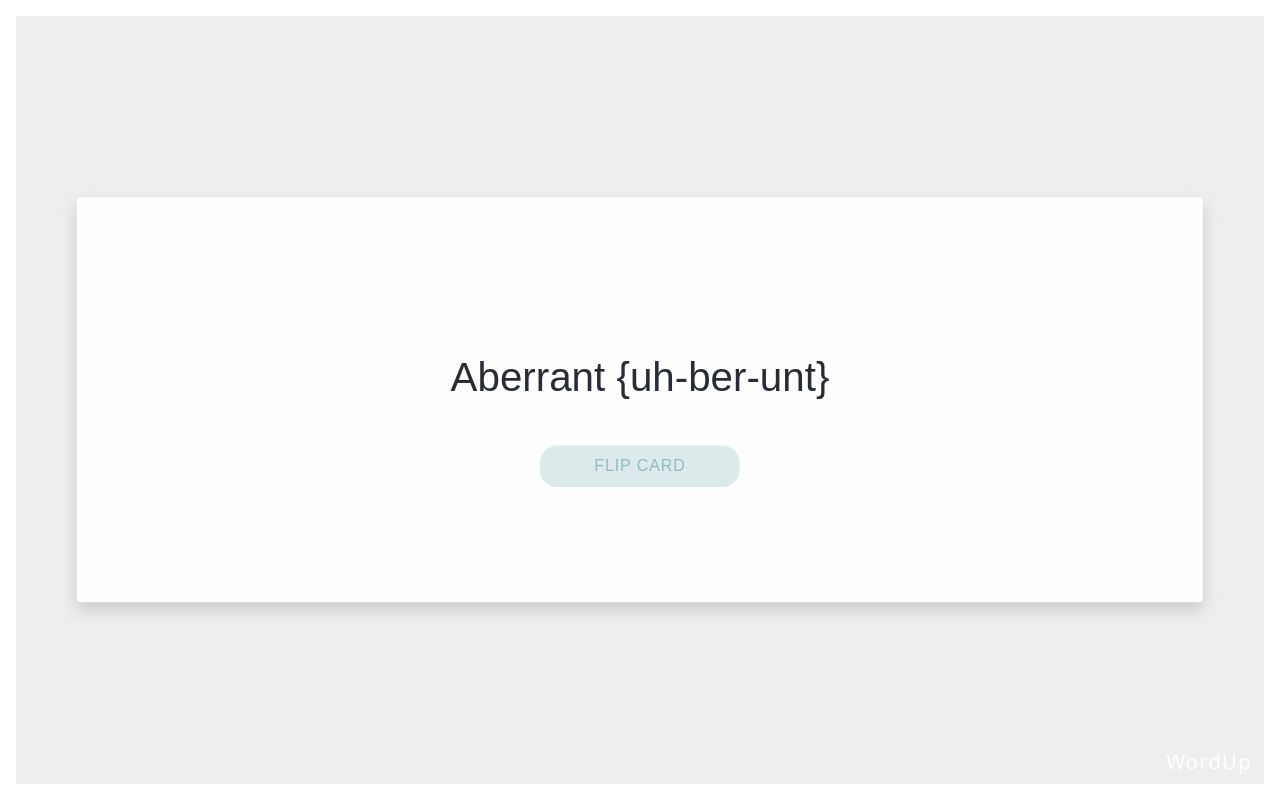
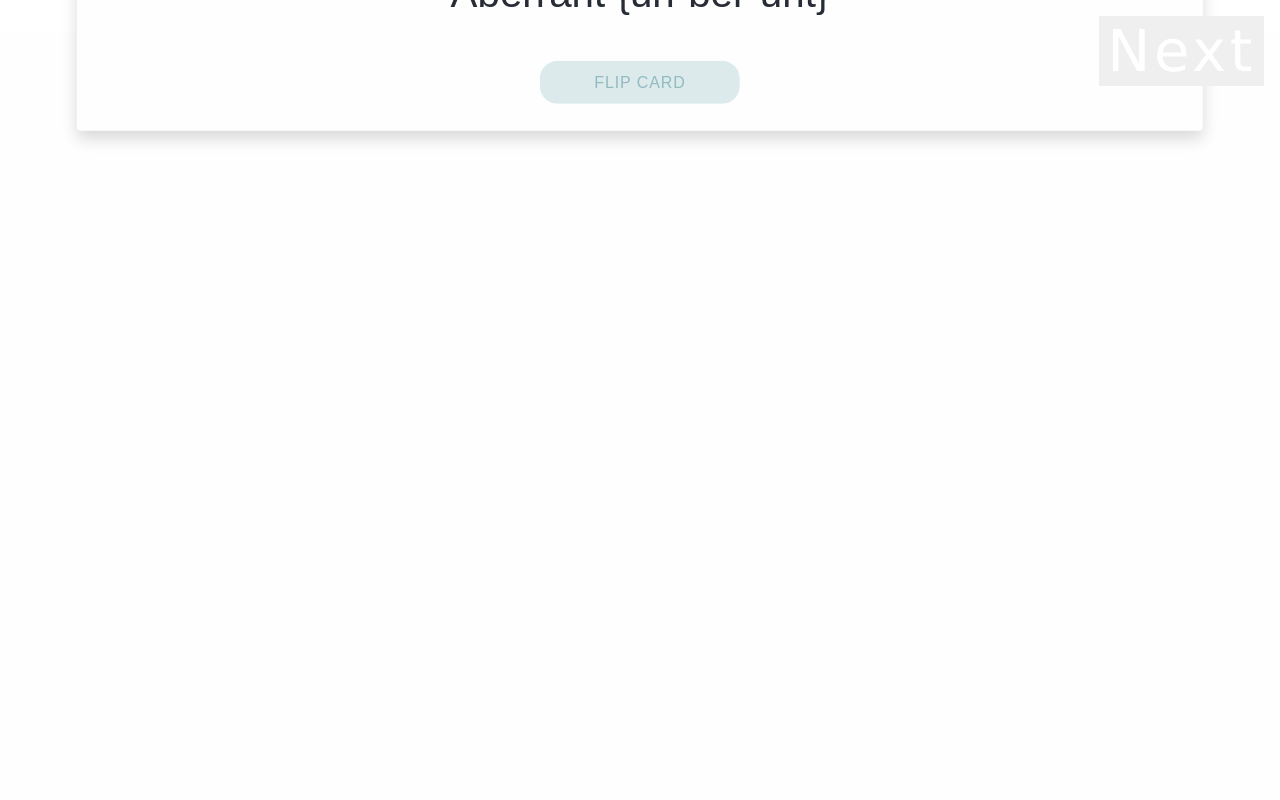
Before and after one commit to TatyCat/wordup, a React (Create React App) app: page / in a window 1280 px wide. Built offline with nearby package versions, Linux system fonts and the light colour scheme.

Commit message:
Button to show new word added

```diff
--- a/src/components/Words.js
+++ b/src/components/Words.js
@@ -29,7 +29,10 @@ class Words extends Component {
   wordSynonyms = () => {
     return `Synonyms: ${this.state.generateWord["synonyms"]}`
   }
-
+  nextWord = () => {
+    this.setState({ generateWord: this.state.greVocab[Math.floor(Math.random() * this.state.greVocab.length)] })
+    this.renderWord()
+  }
   render() {
     return (
       <>
@@ -40,6 +43,7 @@ class Words extends Component {
             <button className="btn" onClick={this.flipCard}>FLIP CARD</button>
           </section>
         </article>
+        <button className="newCardButton" onClick={this.nextWord}>Next</button>
       </>
     );
   }
--- a/src/index.css
+++ b/src/index.css
@@ -25,7 +25,7 @@ h1 {
 .logo {
   color: #fefefe !important;
   font-size: 2.5vh;
-  z-index: 10;
+  z-index: 1;
   position: absolute;
   bottom: 1.5vh;
   right: 1.5vh;
@@ -39,9 +39,8 @@ h1 {
   background-color: #EEE;
   justify-content: center;
   align-items: center;
-  height: 100%;
+  flex-direction: column;
   min-height: 100vh;
-  flex-direction: column;
   border: 1em solid #fff;
   box-sizing: border-box;
   position: relative;
@@ -139,7 +138,6 @@ h1 {
   padding-top: 1rem;
   padding-bottom: 1rem;
   transform: translate(-50%, -50%);
-  /* z-index: 3; */
   background-color: #fefefe;
   display: flex;
   flex-direction: column;
@@ -211,7 +209,38 @@ h1 {
   font-size: 2.4vh;
 }
 
+.newCardButton {
+  letter-spacing: .1ch;
+  padding: .2vh 1vh;
+  color: white;
+  font-size: 3vh;
+  border: none;
+  z-index: 1;
+  position: absolute;
+  top: 0;
+  right: 0;
+  font-family: Verdana, Geneva, Tahoma, sans-serif;
+  background-position: center;
+  transition: background 0.8s;
+}
+
+.newCardButton:hover {
+  background: #DADADA radial-gradient(circle, transparent 1%, #D3E3E5 1%) center/15000%;
+}
+
+.newCardButton:active {
+  background-color: rgba(145, 187, 192, 0.575);
+  background-size: 100%;
+  transition: background 0s;
+}
+
 @media screen and (max-device-width: 830px) {
+  .newCardButton {
+    font-size: 4.5vw;
+  }
+  .form-container {
+    min-height: -webkit-fill-available !important;
+  }
   .card {
     perspective: none;
   }
```
